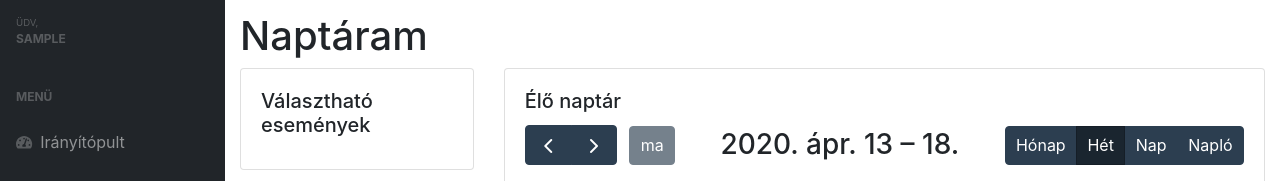
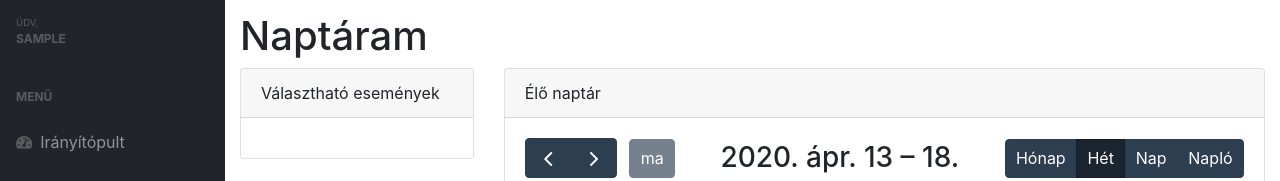
Before and after one commit to VargaBenjamin/szakd, a PHP site: page /ownfcv/calendar.php in a window 1280 px wide. Shown: the part 68-249 px from the top of the page. Run offline with PHP 8.4, Linux system fonts and the light colour scheme; the visitor is signed in with stand-in values (Sample User, id 1); data that the repository does not hold is empty; some libraries are stand-ins or nearby versions.

Commit message:
-calendar style change

```diff
--- a/calendar.php
+++ b/calendar.php
@@ -1,4 +1,5 @@
 <?php
+//calendar.php
 session_start();
 if (!isset($_SESSION['loggedin'])) {
     header("Location: index.php?error=out");
@@ -54,8 +55,8 @@ include 'parts/calendarInsertCustom.php';
                         <div class="row">
                           <div class="col-md-3">
                             <div class="card">
+                              <div class="card-header">Választható események</div>
                               <div class="card-body" id='external-events' style="overflow: auto;">
-                                <h5 class="card-title">Választható események</h5>
                                 <div class="card-text" ><?php include 'parts/calendarLoadExternal.php';?></div>
                               </div>
                             </div>
@@ -63,8 +64,8 @@ include 'parts/calendarInsertCustom.php';
 
                           <div class="col-md-9">
                             <div class="card">
+                              <div class="card-header">Élő naptár</div>
                               <div class="card-body" id='calendar-container'>
-                                <h5 class="card-title">Élő naptár</h5>
                                 <p class="card-text" id='calendar'></p>
                               </div>
                             </div>
```
